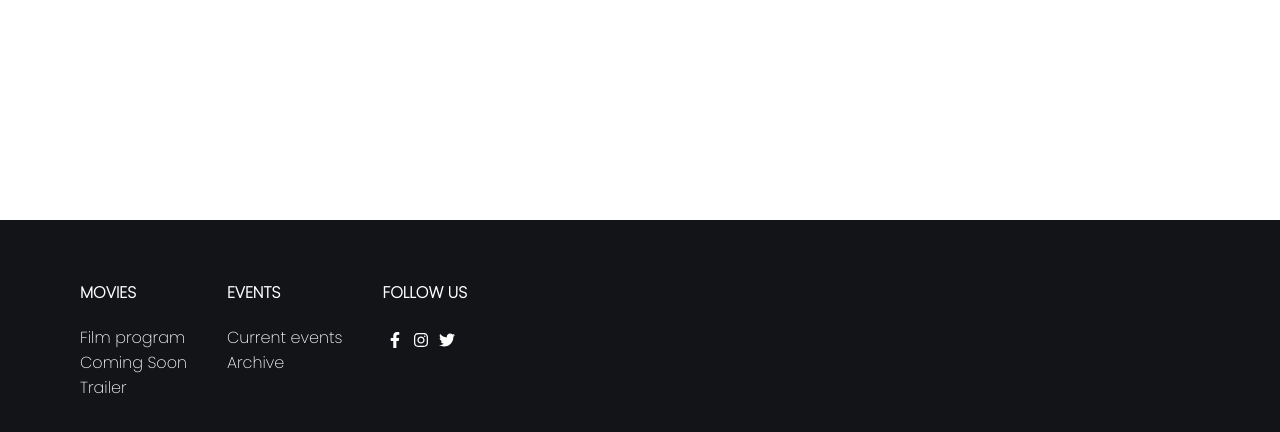
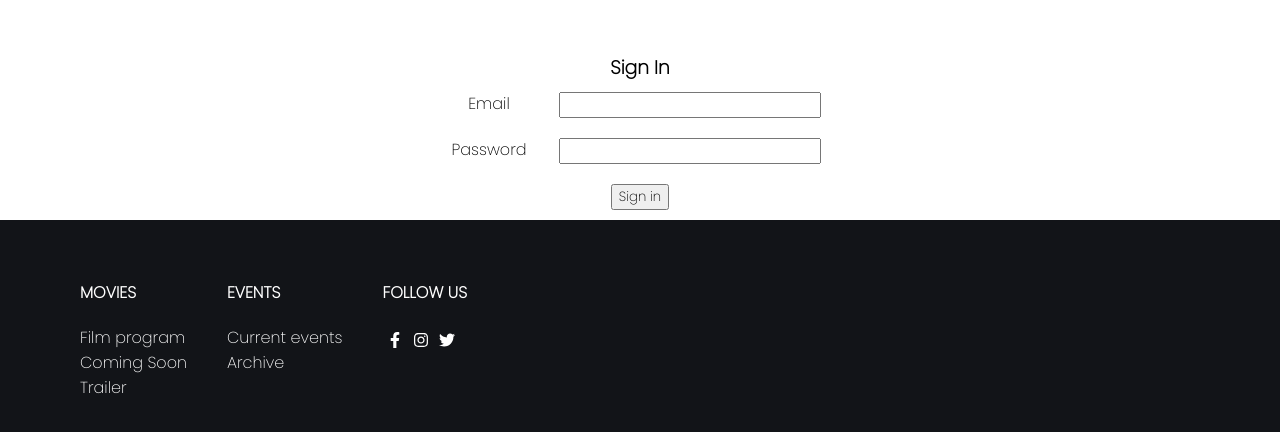
Before and after one commit to GzimAsani/Movie-theater-app, a React (Create React App) app: page / in a window 1280 px wide. Shown: the part 360-792 px from the top of the page. Built offline with nearby package versions, Linux system fonts and the light colour scheme.

Commit message:
adding Signin component

```diff
--- a/src/App.js
+++ b/src/App.js
@@ -1,4 +1,5 @@
 import Footer from "./Components/footer/Footer";
+import Signin from "./Components/Signin/Signin";
 import "./app.css"
 function App() {
   return (
@@ -6,6 +7,7 @@ function App() {
       <div className="content-wrap">
 
       </div>
+      <Signin />
       <Footer />
     </div>
   );
--- /dev/null
+++ b/src/Components/Signin/Signin.css
@@ -0,0 +1,13 @@
+.main {
+    display: flex;
+    flex-direction: column;
+    text-align: center;
+}
+
+label {
+    display: inline-block;
+    width: 100px;
+}
+input{
+    margin: 10px 20px;
+}
--- /dev/null
+++ b/src/Components/Signin/Signin.js
@@ -0,0 +1,69 @@
+import React, { useState } from "react";
+import "./Signin.css";
+
+function Signin() {
+  const [signinEmail, setsigninEmail] = useState("");
+  const [signinPassword, setsigninPassword] = useState("");
+
+  const onEmailChange = (event) => {
+    setsigninEmail(event.target.value);
+  };
+  const onPasswordChange = (event) => {
+    setsigninPassword(event.target.value);
+  };
+
+  const onSubmitSignin = () => {
+    fetch("http://localhost:3000/signin", {
+      method: "post",
+      headers: { "Content-Type": "application/json" },
+      body: JSON.stringify({
+        email: signinEmail,
+        password: signinPassword,
+      }),
+    })
+      .then((response) => response.json())
+      .then(data => console.log(data))
+  };
+
+  //   useEffect(() => {
+  //     fetch("http://localhost:3000")
+  //       .then((response) => response.json())
+  //       .then(console.log);
+  //   }, []);
+
+  return (
+    <div className="main">
+      <h3>Sign In</h3>
+      <div className="email">
+        <label>Email</label>
+        <input
+          onChange={onEmailChange}
+          className="emailInput"
+          type="email"
+          name="email-address"
+          id="email-address"
+        />
+      </div>
+      <div className="password">
+        <label>Password</label>
+        <input
+          onChange={onPasswordChange}
+          className="passwordInput"
+          type="password"
+          name="password"
+          id="password"
+        />
+      </div>
+      <div className="signin">
+        <input
+          onClick={onSubmitSignin}
+          className="signinInput"
+          type="submit"
+          value="Sign in"
+        />
+      </div>
+    </div>
+  );
+}
+
+export default Signin;
```
Also changed, not shown: 1 other file (tests, documents, lock files or other folders).
